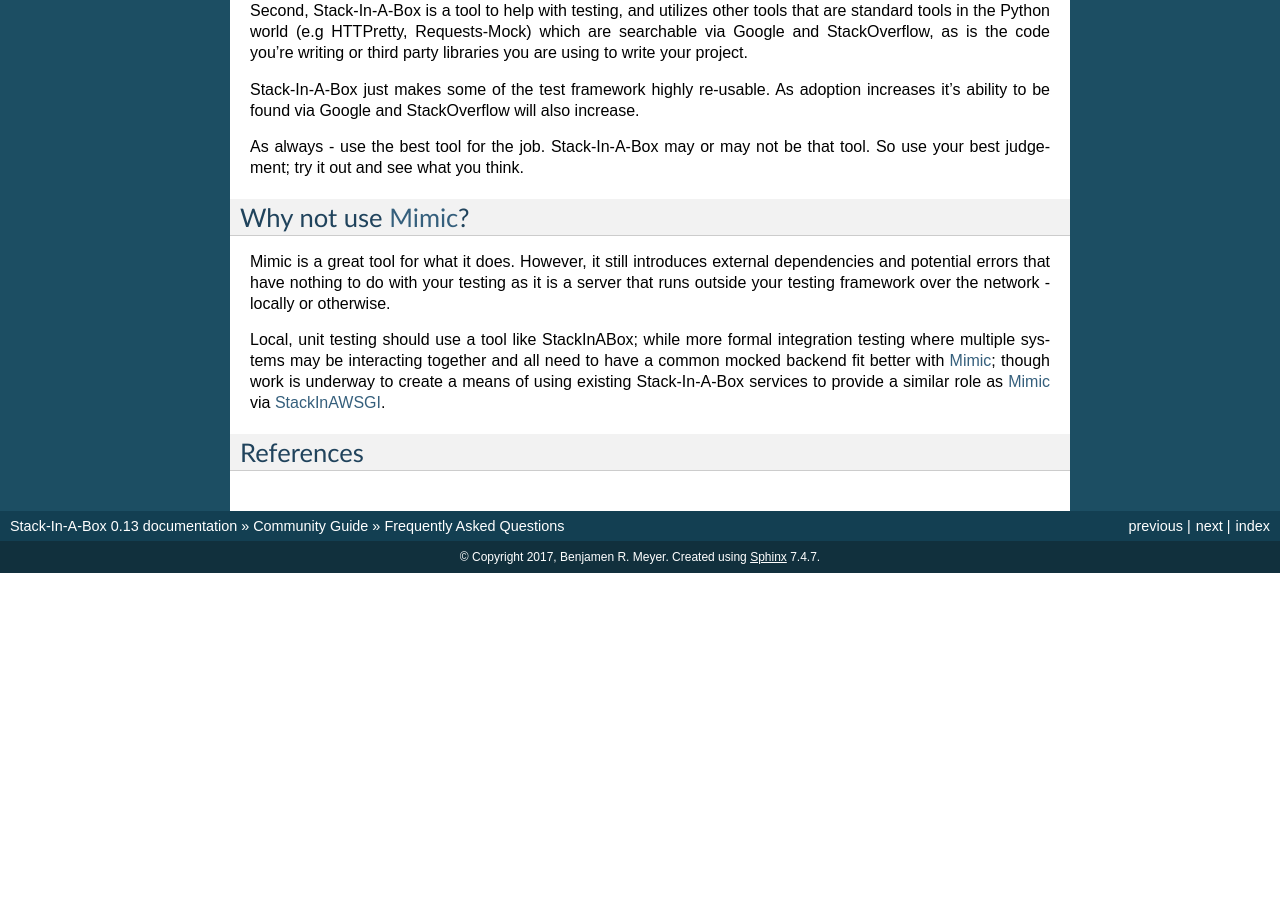
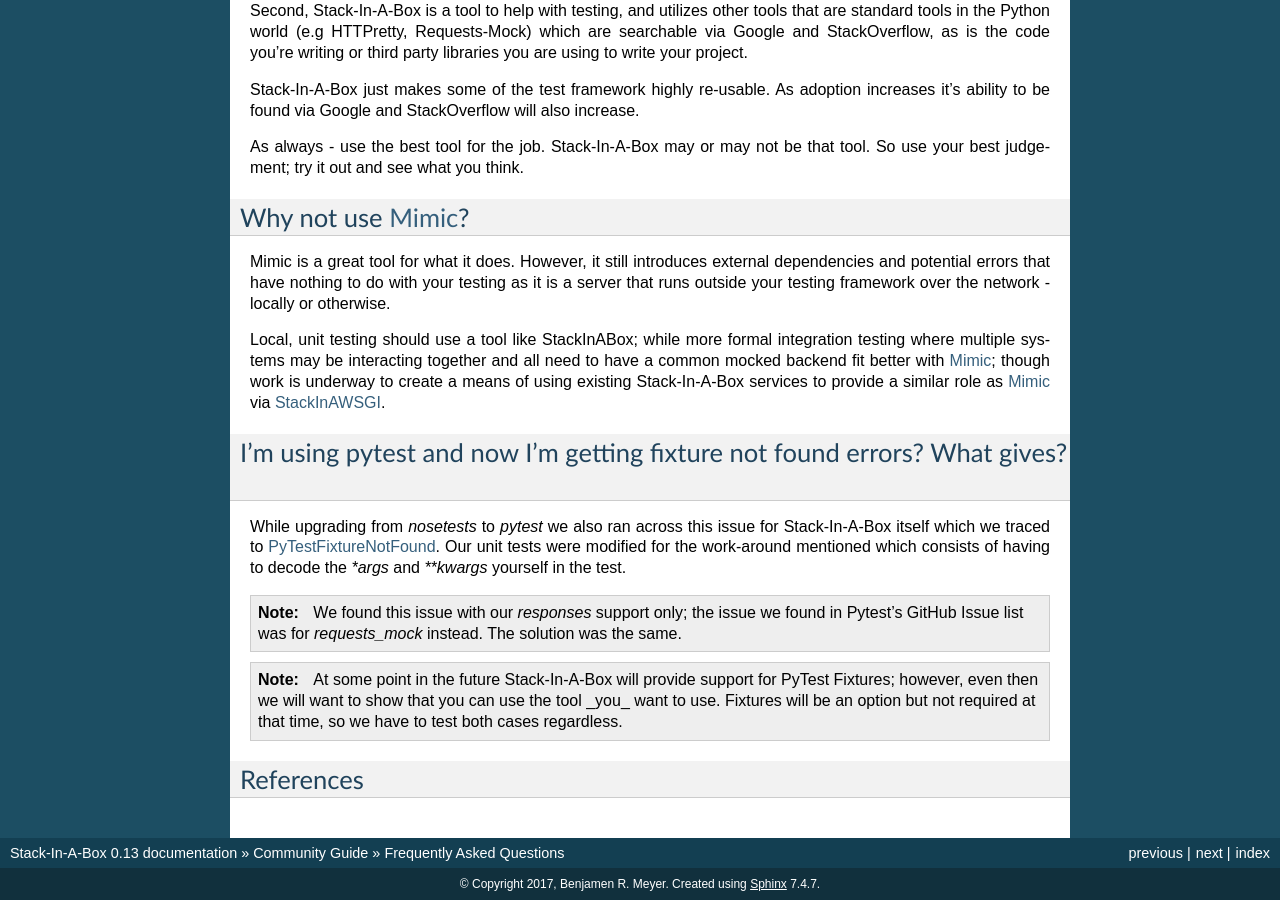
Before and after one commit to TestInABox/stackInABox, a Sphinx documentation site: the page built from docs/community/faq.rst, in a window 1280 px wide and 900 px high, scrolled down 837 px. Built offline with Sphinx 7.4.7, drawn with Linux system fonts in a browser that asks for light colours; before the commit the page ends 1410 px from its top, so only the background shows below that.

Commit message:
Enhancement: Tooling Update
- Enhancement: Update from `nose` to `pytest`
- Enhancement: pin all dependencies used for tests only

NOTE: Apparently there's a bug between different versions of python
and the ability of the functional tests to operate under PyTest.
See the new FAQ entry for details.

```diff
--- a/docs/community/faq.rst
+++ b/docs/community/faq.rst
@@ -74,8 +74,26 @@
 underway to create a means of using existing Stack-In-A-Box services to
 provide a similar role as Mimic_ via StackInAWSGI_.
 
+I'm using pytest and now I'm getting fixture not found errors? What gives?
+--------------------------------------------------------------------------
+
+While upgrading from `nosetests` to `pytest` we also ran across this issue
+for Stack-In-A-Box itself which we traced to PyTestFixtureNotFound_. Our
+unit tests were modified for the work-around mentioned which consists of
+having to decode the `*args` and `**kwargs` yourself in the test.
+
+.. note:: We found this issue with our `responses` support only; the issue
+    we found in Pytest's GitHub Issue list was for `requests_mock` instead.
+    The solution was the same.
+
+.. note:: At some point in the future Stack-In-A-Box will provide support
+    for PyTest Fixtures; however, even then we will want to show that you
+    can use the tool _you_ want to use. Fixtures will be an option but not
+    required at that time, so we have to test both cases regardless.
+
 References
 ----------
 
 .. _Mimic: https://pypi.python.org/pypi/mimic/
 .. _StackInAWSGI: https://github.com/TestInABox/stackInAWSGI
+.. _PyTestFixtureNotFound: https://github.com/pytest-dev/pytest/issues/2749
```
Also changed, not shown: 7 other files.
